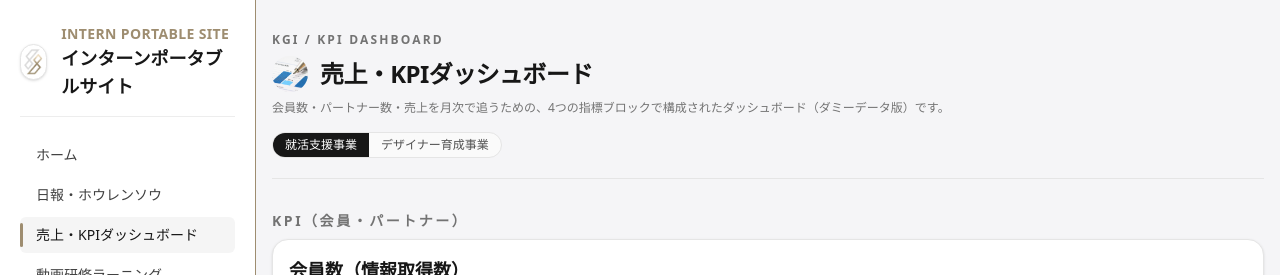
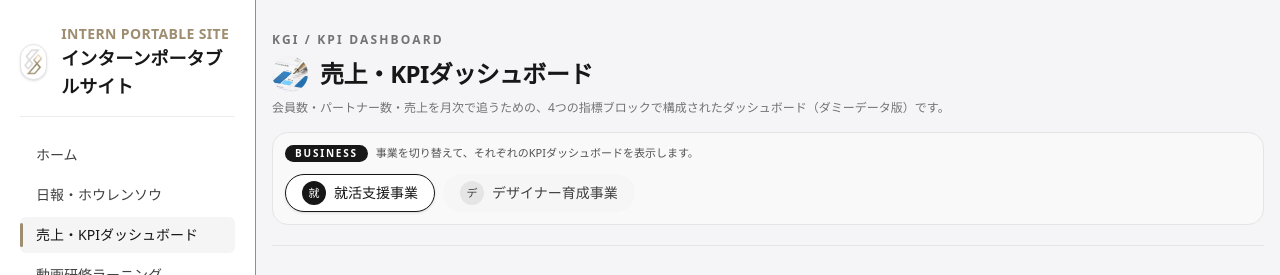
Before and after one commit to shotagneff/intern-growth-os, a Next.js app: page /dashboard in a window 1280 px wide. Shown: the top 275 px of the page. Built offline with nearby package versions, Linux system fonts and the light colour scheme; no server answers.

Commit message:
ランキングボード事業タブ追加とUI調整、ビルド修正、ダッシュボード事業切り替え統一

```diff
--- a/src/app/dashboard/page.tsx
+++ b/src/app/dashboard/page.tsx
@@ -693,28 +693,58 @@ export default async function DashboardPage({
           <p className="mt-2 text-xs text-neutral-500 dark:text-neutral-400">
             会員数・パートナー数・売上を月次で追うための、4つの指標ブロックで構成されたダッシュボード（ダミーデータ版）です。
           </p>
-          {/* 事業切り替えタブ（全デバイス共通） */}
-          <div className="mt-4 inline-flex overflow-hidden rounded-full border border-neutral-200 bg-neutral-50 text-xs dark:border-neutral-700 dark:bg-neutral-900/60">
+          {/* 事業切り替え（/rankings と同系統のミニマルUI） */}
+          <div className="mt-4 space-y-3 rounded-2xl border border-neutral-200 bg-neutral-50/80 p-3 text-xs dark:border-neutral-700 dark:bg-neutral-900/60">
+            <div className="flex flex-wrap items-center justify-between gap-2">
+              <div className="flex items-center gap-2">
+                <span className="inline-flex items-center rounded-full bg-neutral-900 px-2.5 py-0.5 text-[10px] font-semibold uppercase tracking-[0.18em] text-white dark:bg-neutral-100 dark:text-neutral-900">
+                  BUSINESS
+                </span>
+                <p className="text-[11px] text-neutral-600 dark:text-neutral-300">
+                  事業を切り替えて、それぞれのKPIダッシュボードを表示します。
+                </p>
+              </div>
+            </div>
+            <div className="mt-1 flex flex-wrap items-center gap-2 text-[13px] text-neutral-800 dark:text-neutral-50">
               <a
                 href="/dashboard?business=career"
-              className={`px-3 py-1 ${
+                className={`group flex items-center gap-2 rounded-full border px-4 py-1.5 text-sm font-medium transition ${
                   business === "career"
-                  ? "bg-neutral-900 text-white dark:bg-neutral-50 dark:text-neutral-900"
-                  : "text-neutral-600 hover:bg-neutral-100 dark:text-neutral-300 dark:hover:bg-neutral-800"
+                    ? "border-neutral-900 bg-white text-neutral-900 shadow-sm dark:border-neutral-100 dark:bg-neutral-100 dark:text-neutral-900"
+                    : "border-transparent bg-neutral-100/80 text-neutral-700 hover:border-neutral-300 hover:bg-white dark:border-neutral-700/80 dark:bg-neutral-800/80 dark:text-neutral-100 dark:hover:bg-neutral-700"
                 }`}
               >
-              就活支援事業
+                <span
+                  className={`flex h-6 w-6 items-center justify-center rounded-full text-[11px] ${
+                    business === "career"
+                      ? "bg-neutral-900 text-white dark:bg-neutral-900 dark:text-neutral-50"
+                      : "bg-neutral-200 text-neutral-700 group-hover:bg-neutral-300 dark:bg-neutral-700 dark:text-neutral-100 dark:group-hover:bg-neutral-600"
+                  }`}
+                >
+                  就
+                </span>
+                <span>就活支援事業</span>
               </a>
               <a
                 href="/dashboard?business=design"
-              className={`px-3 py-1 ${
+                className={`group flex items-center gap-2 rounded-full border px-4 py-1.5 text-sm font-medium transition ${
                   business === "design"
-                  ? "bg-neutral-900 text-white dark:bg-neutral-50 dark:text-neutral-900"
-                  : "text-neutral-600 hover:bg-neutral-100 dark:text-neutral-300 dark:hover:bg-neutral-800"
+                    ? "border-neutral-900 bg-white text-neutral-900 shadow-sm dark:border-neutral-100 dark:bg-neutral-100 dark:text-neutral-900"
+                    : "border-transparent bg-neutral-100/80 text-neutral-700 hover:border-neutral-300 hover:bg-white dark:border-neutral-700/80 dark:bg-neutral-800/80 dark:text-neutral-100 dark:hover:bg-neutral-700"
                 }`}
               >
-              デザイナー育成事業
+                <span
+                  className={`flex h-6 w-6 items-center justify-center rounded-full text-[11px] ${
+                    business === "design"
+                      ? "bg-neutral-900 text-white dark:bg-neutral-900 dark:text-neutral-50"
+                      : "bg-neutral-200 text-neutral-700 group-hover:bg-neutral-300 dark:bg-neutral-700 dark:text-neutral-100 dark:group-hover:bg-neutral-600"
+                  }`}
+                >
+                  デ
+                </span>
+                <span>デザイナー育成事業</span>
               </a>
+            </div>
           </div>
         </header>
 
--- a/src/app/rankings/page.tsx
+++ b/src/app/rankings/page.tsx
@@ -178,6 +178,7 @@ function PersonRankingCard({
   title: string;
   unit: string;
   items: PersonRankingItem[];
+  description?: string;
 }) {
   const sliced = items.slice(0, 7);
 
@@ -186,6 +187,11 @@ function PersonRankingCard({
       <h3 className="text-sm font-semibold text-neutral-900 dark:text-neutral-50">
         {title}
       </h3>
+      {description && (
+        <p className="mt-1 text-[11px] text-neutral-500 dark:text-neutral-400">
+          {description}
+        </p>
+      )}
       <div className="mt-3 space-y-1.5 text-xs text-neutral-700 dark:text-neutral-200">
         {sliced.map((item, index) => {
           const isTop3 = index < 3;
@@ -348,7 +354,7 @@ function PartnerRankingCard({
 export default function RankingsPage() {
   const [activeTab, setActiveTab] = useState<"person" | "partner">("person");
   const [period, setPeriod] = useState<"monthly" | "total">("monthly");
-  const [activeBusiness, setActiveBusiness] = useState<string>("ALL");
+  const [activeBusiness, setActiveBusiness] = useState<string>("就活支援事業");
 
   // デバッグ: /rankings ページがクライアント側で実行されているか確認
   console.log("[rankings] RankingsPage render");
@@ -755,25 +761,15 @@ export default function RankingsPage() {
     };
   }, []);
 
-  const sourceForBusinessTabs =
-    personMonthlySales && personMonthlySales.length > 0
-      ? personMonthlySales
-      : dummyPersonRankings.totalSales;
-
-  const businessOptions = Array.from(
-    new Set(
-      sourceForBusinessTabs
-        .map((item) => item.team)
-        .filter((team): team is string => !!team && team.trim().length > 0)
-    )
-  );
+  const businessOptions = ["就活支援事業", "デザイナー育成事業"];
 
   const getPersonItems = (items: PersonRankingItem[] | null, dummyItems: PersonRankingItem[]) => {
     const base = items === null ? [] : items.length > 0 ? items : dummyItems;
-    if (activeBusiness === "ALL") {
+    if (activeBusiness === "デザイナー育成事業") {
+      return base.filter((item) => item.team === activeBusiness);
+    }
+    // 就活支援事業など、それ以外の事業ではフィルタせず従来どおり全件表示
     return base;
-    }
-    return base.filter((item) => item.team === activeBusiness);
   };
 
   return (
@@ -802,8 +798,58 @@ export default function RankingsPage() {
           </p>
         </header>
 
-        <section className="rounded-xl border border-neutral-200 bg-white p-3 shadow-sm dark:border-neutral-800 dark:bg-neutral-900">
-          <div className="flex gap-2 border-b border-dashed border-neutral-200 pb-2 text-xs dark:border-neutral-800">
+        <section className="rounded-2xl border border-neutral-200 bg-white p-5 shadow-sm dark:border-neutral-800 dark:bg-neutral-900">
+          {/* 事業タブ（就活支援事業 / デザイナー育成事業） */}
+          {businessOptions.length > 0 && (
+            <div className="mb-6 space-y-3 rounded-2xl border border-neutral-200 bg-neutral-50/80 p-4 dark:border-neutral-700 dark:bg-neutral-900/60">
+              <div className="flex flex-wrap items-center justify-between gap-2">
+                <div className="flex items-center gap-2">
+                  <span className="inline-flex items-center rounded-full bg-neutral-900 px-2.5 py-0.5 text-[10px] font-semibold uppercase tracking-[0.18em] text-white dark:bg-neutral-100 dark:text-neutral-900">
+                    BUSINESS
+                  </span>
+                  <p className="text-[11px] text-neutral-600 dark:text-neutral-300">
+                    事業を切り替えて、それぞれのランキングボードを表示します。
+                  </p>
+                </div>
+              </div>
+              <div className="mt-1 flex flex-wrap items-center gap-2 text-[13px] text-neutral-800 dark:text-neutral-50">
+                {businessOptions.map((business) => {
+                  const isActive = activeBusiness === business;
+                  return (
+                    <button
+                      key={business}
+                      type="button"
+                      onClick={() => setActiveBusiness(business)}
+                      className={`group flex items-center gap-2 rounded-full border px-4 py-1.5 text-sm font-medium transition ${
+                        isActive
+                          ? "border-neutral-900 bg-white text-neutral-900 shadow-sm dark:border-neutral-100 dark:bg-neutral-100 dark:text-neutral-900"
+                          : "border-transparent bg-neutral-100/80 text-neutral-700 hover:border-neutral-300 hover:bg-white dark:border-neutral-700/80 dark:bg-neutral-800/80 dark:text-neutral-100 dark:hover:bg-neutral-700"
+                      }`}
+                    >
+                      <span
+                        className={`flex h-6 w-6 items-center justify-center rounded-full text-[11px] ${
+                          isActive
+                            ? "bg-neutral-900 text-white dark:bg-neutral-900 dark:text-neutral-50"
+                            : "bg-neutral-200 text-neutral-700 group-hover:bg-neutral-300 dark:bg-neutral-700 dark:text-neutral-100 dark:group-hover:bg-neutral-600"
+                        }`}
+                      >
+                        {business === "就活支援事業" ? "就" : "デ"}
+                      </span>
+                      <span>{business}</span>
+                    </button>
+                  );
+                })}
+              </div>
+            </div>
+          )}
+
+          <div className="flex flex-col gap-2 border-b border-dashed border-neutral-200 pb-3 text-xs dark:border-neutral-800">
+            <div className="flex items-center justify-between">
+              <p className="text-[11px] font-semibold text-neutral-500 dark:text-neutral-400">
+                ランキング種別
+              </p>
+            </div>
+            <div className="flex gap-2">
             <button
               type="button"
               onClick={() => setActiveTab("person")}
@@ -826,6 +872,7 @@ export default function RankingsPage() {
             >
               パートナーランキング
             </button>
+            </div>
           </div>
           {/* 今月 / 累計 トグル */}
           <div className="mt-2 flex items-center justify-end gap-2 text-[11px] text-neutral-600 dark:text-neutral-300">
@@ -858,39 +905,6 @@ export default function RankingsPage() {
 
           <div className="mt-3">
             {activeTab === "person" ? (
-              <>
-                {businessOptions.length > 0 && (
-                  <div className="mb-3 flex flex-wrap items-center gap-1 text-[11px] text-neutral-600 dark:text-neutral-300">
-                    <span className="hidden sm:inline">事業別:</span>
-                    <div className="inline-flex flex-wrap gap-1 rounded-full bg-neutral-50 p-1 text-[11px] dark:bg-neutral-900">
-                      <button
-                        type="button"
-                        onClick={() => setActiveBusiness("ALL")}
-                        className={`rounded-full px-3 py-1 ${
-                          activeBusiness === "ALL"
-                            ? "bg-neutral-900 text-white dark:bg-neutral-50 dark:text-neutral-900"
-                            : "text-neutral-600 hover:bg-neutral-100 dark:text-neutral-300 dark:hover:bg-neutral-800"
-                        }`}
-                      >
-                        全体
-                      </button>
-                      {businessOptions.map((business) => (
-                        <button
-                          key={business}
-                          type="button"
-                          onClick={() => setActiveBusiness(business)}
-                          className={`rounded-full px-3 py-1 ${
-                            activeBusiness === business
-                              ? "bg-neutral-900 text-white dark:bg-neutral-50 dark:text-neutral-900"
-                              : "text-neutral-600 hover:bg-neutral-100 dark:text-neutral-300 dark:hover:bg-neutral-800"
-                          }`}
-                        >
-                          {business}
-                        </button>
-                      ))}
-                    </div>
-                  </div>
-                )}
               <div className="grid gap-4 md:grid-cols-3">
                 {personMonthlySalesError && (
                   <div className="md:col-span-3">
@@ -902,16 +916,19 @@ export default function RankingsPage() {
                 <PersonRankingCard
                   title="総売上ランキング"
                   unit="円"
+                  description="パートナー経由の成果も含む"
                   items={getPersonItems(personMonthlySales, dummyPersonRankings.totalSales)}
                 />
                 <PersonRankingCard
                   title="登録会員数ランキング"
                   unit="件"
+                  description="パートナー経由の成果も含む"
                   items={getPersonItems(personMonthlyMembers, dummyPersonRankings.membersCount)}
                 />
                 <PersonRankingCard
                   title="イベント送客数ランキング"
                   unit="件"
+                  description="パートナー経由の成果も含む"
                   items={getPersonItems(personMonthlyEvents, dummyPersonRankings.eventCount)}
                 />
                 <PersonRankingCard
@@ -920,7 +937,6 @@ export default function RankingsPage() {
                   items={getPersonItems(personMonthlyPartnerDeals, dummyPersonRankings.partnerDeals)}
                 />
               </div>
-              </>
             ) : (
               <div className="grid gap-4 md:grid-cols-3">
                 <PartnerRankingCard
```
Lines whose indentation alone changed are shown as unchanged.
